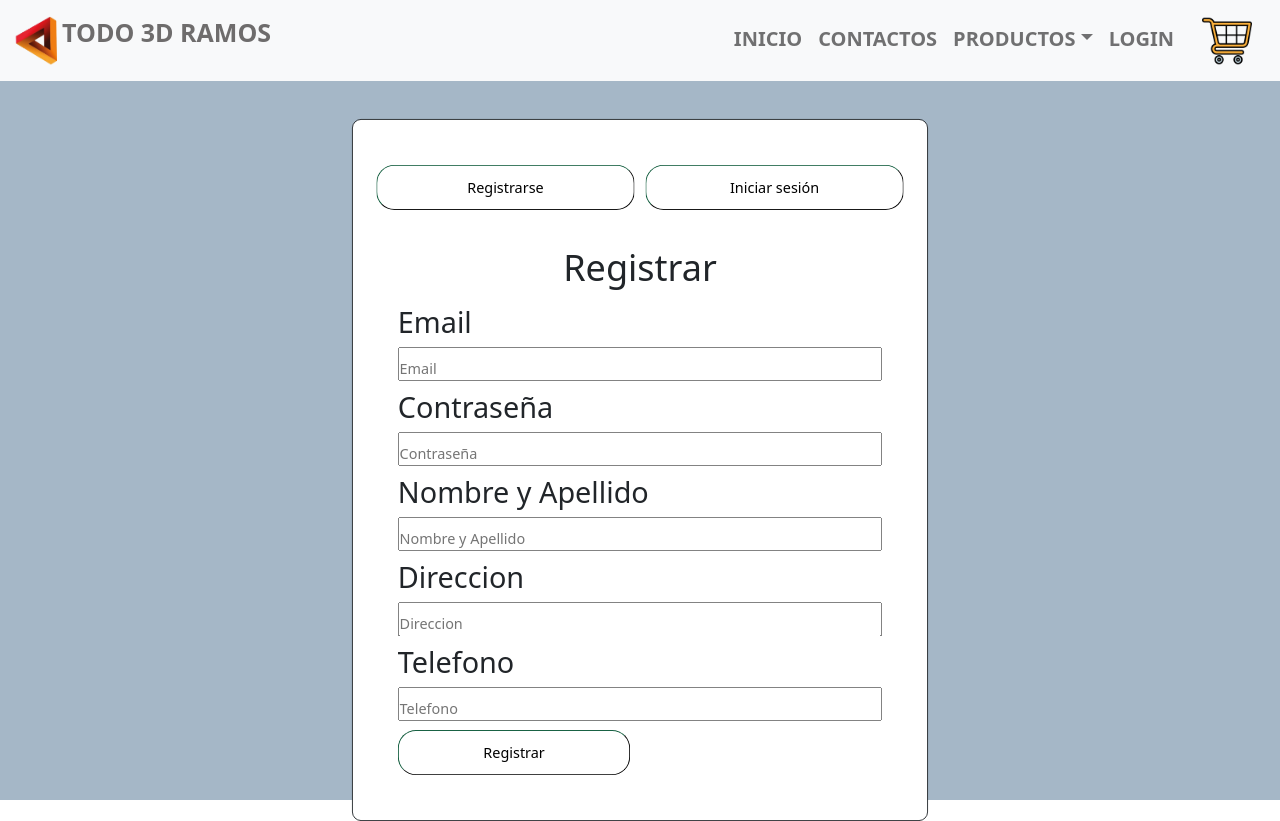
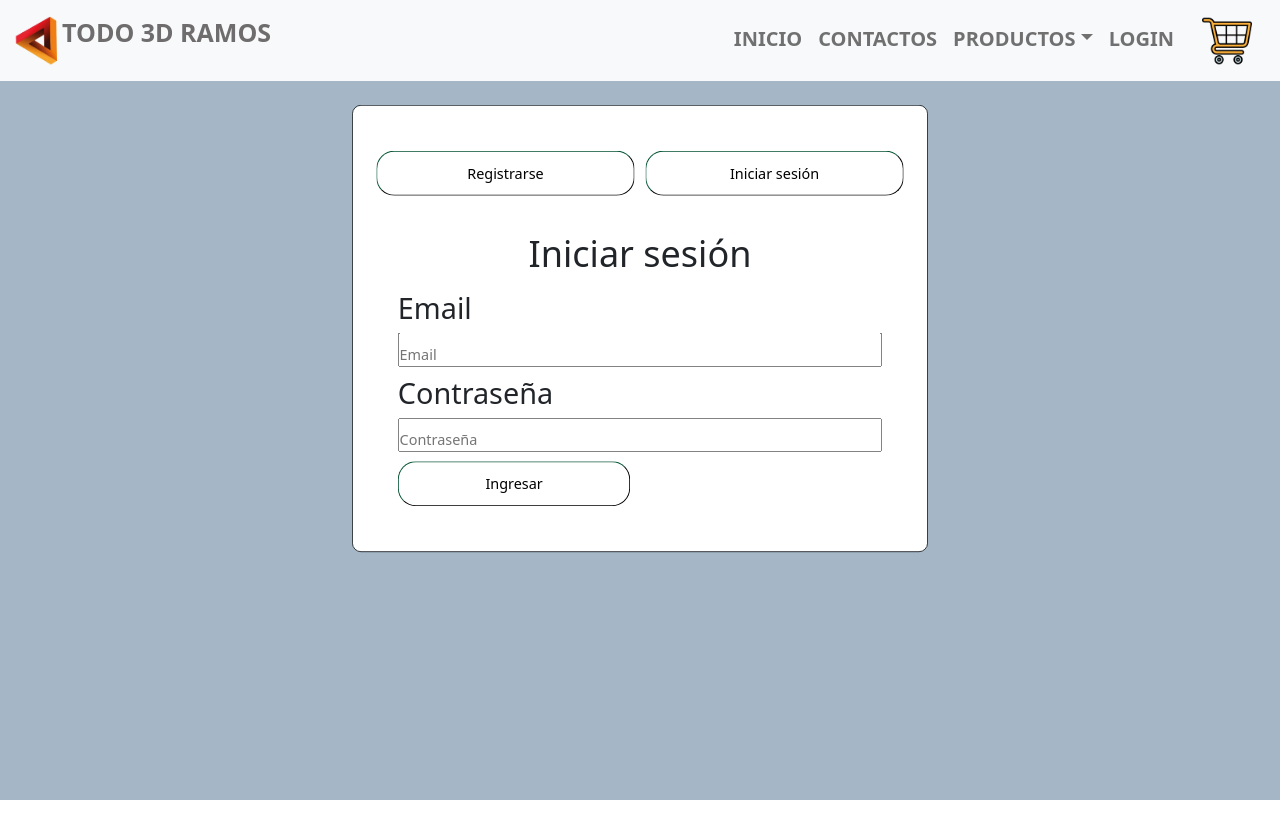
Before and after one commit to Felipe7575/Aplicacion-Con-REACT, a React (Create React App) app: page /login in a window 1280 px wide. After the commit the page ends 800 px from the top, so only its background shows below. Built offline with nearby package versions, Linux system fonts and the light colour scheme.

Commit message:
Neuvo push

```diff
--- a/src/components/LoginItem.js
+++ b/src/components/LoginItem.js
@@ -5,7 +5,7 @@ import {useState} from 'react';
 
 export const LoginItem = ({register,login}) => {
 
-    const [registerSingin, setRegisterSingin] = useState(true);
+    const [registerSingin, setRegisterSingin] = useState(false);
 
     const [usuario, setUsuario] = useState({email:'',password:'', name:'', direccion:'', telefono:''});
     const changeContraseñaEmail = ({target:{id , value}})=>{
--- a/src/styles/login.scss
+++ b/src/styles/login.scss
@@ -1,6 +1,6 @@
 .loginItem{
 
-    position:absolute;
+    position:fixed;
     top: 10%;
     left: 25%;
     z-index: 3;
```
Also changed, not shown: src/styles/styles.css.
